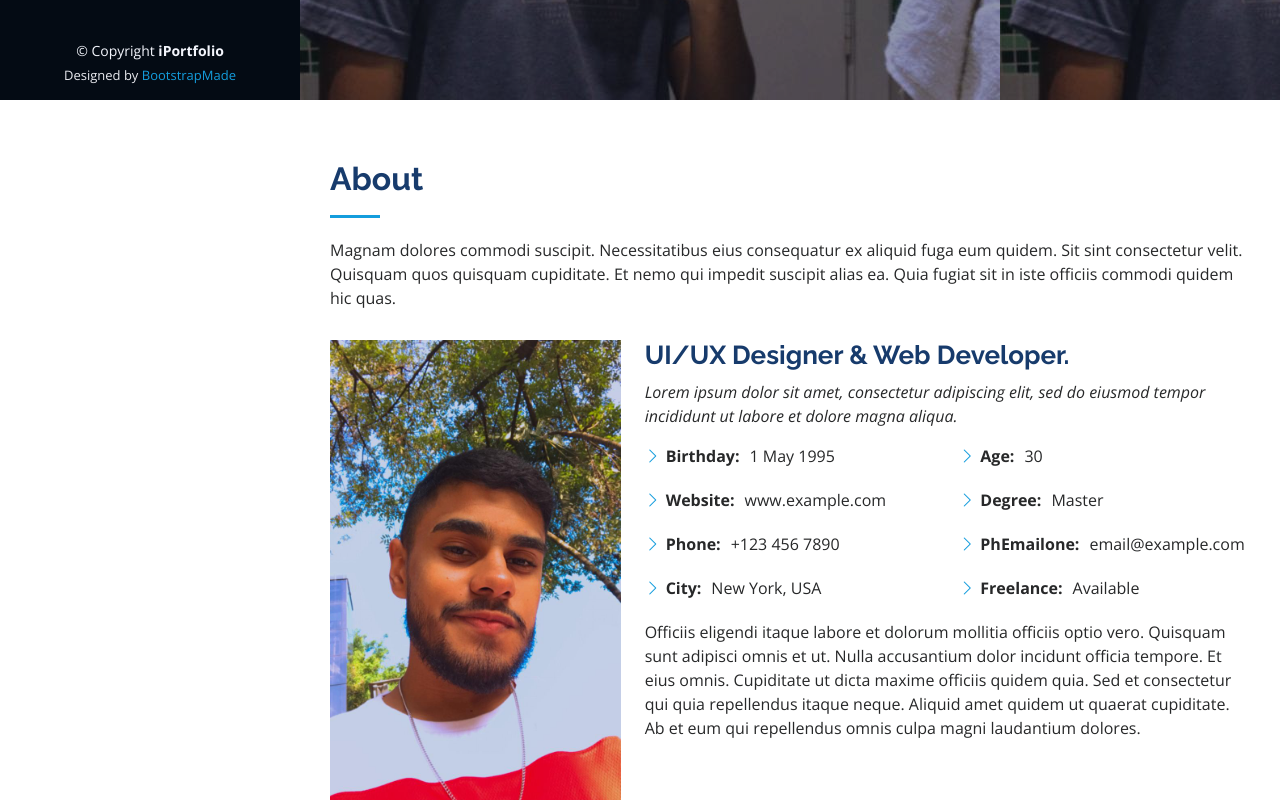
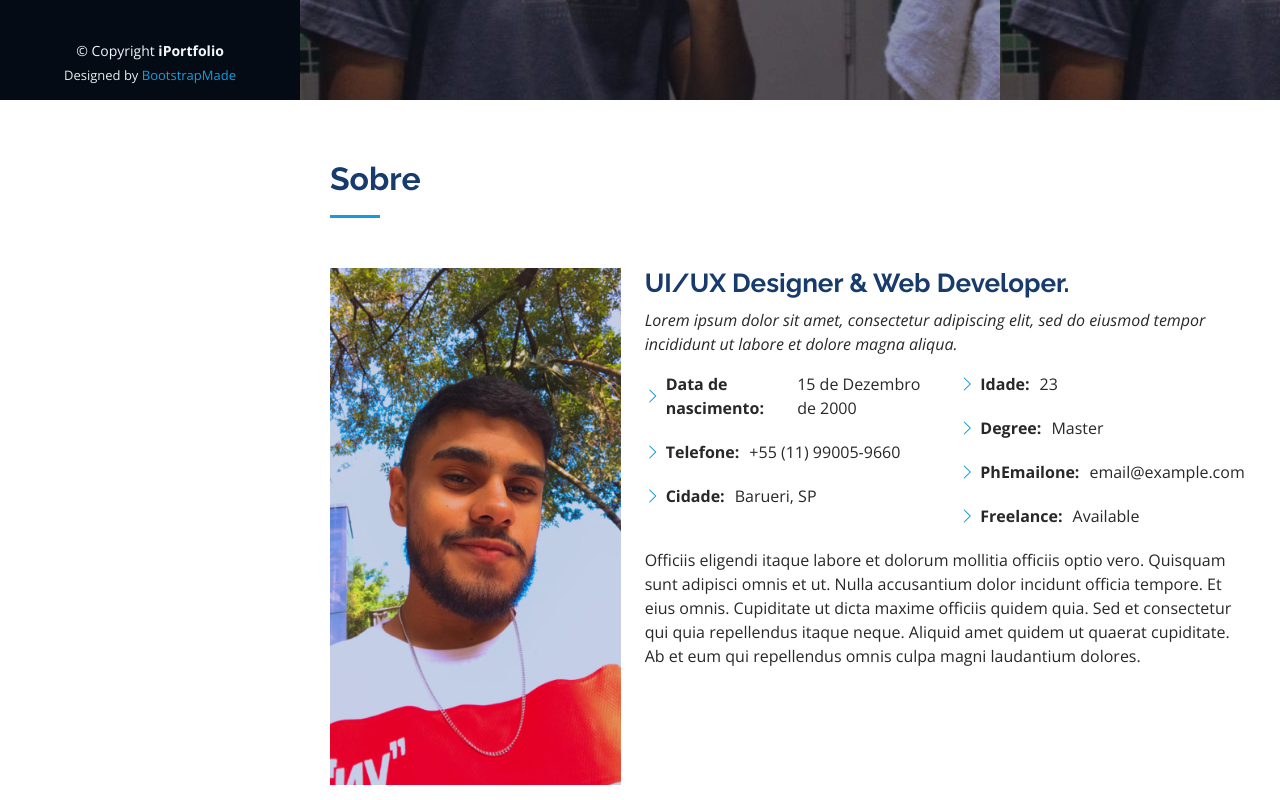
Before and after one commit to GoldenN09/portfolio, a plain HTML site: page index.html in a window 1280 px wide. Shown: the part 700-1500 px from the top of the page. Drawn offline with nearby package versions, Linux system fonts and the light colour scheme.

Commit message:
Atualização da sessão sobre

```diff
--- a/index.html
+++ b/index.html
@@ -84,8 +84,7 @@
       <div class="container">
 
         <div class="section-title">
-          <h2>About</h2>
-          <p>Magnam dolores commodi suscipit. Necessitatibus eius consequatur ex aliquid fuga eum quidem. Sit sint consectetur velit. Quisquam quos quisquam cupiditate. Et nemo qui impedit suscipit alias ea. Quia fugiat sit in iste officiis commodi quidem hic quas.</p>
+          <h2>Sobre</h2>
         </div>
 
         <div class="row">
@@ -101,15 +100,14 @@
             <div class="row">
               <div class="col-lg-6">
                 <ul>
-                  <li><i class="bi bi-chevron-right"></i> <strong>Birthday:</strong> <span>1 May 1995</span></li>
-                  <li><i class="bi bi-chevron-right"></i> <strong>Website:</strong> <span>www.example.com</span></li>
-                  <li><i class="bi bi-chevron-right"></i> <strong>Phone:</strong> <span>+123 456 7890</span></li>
-                  <li><i class="bi bi-chevron-right"></i> <strong>City:</strong> <span>New York, USA</span></li>
+                  <li><i class="bi bi-chevron-right"></i> <strong>Data de nascimento:</strong> <span>15 de Dezembro de 2000</span></li>
+                  <li><i class="bi bi-chevron-right"></i> <strong>Telefone:</strong> <span>+55 (11) 99005-9660</span></li>
+                  <li><i class="bi bi-chevron-right"></i> <strong>Cidade:</strong> <span>Barueri, SP</span></li>
                 </ul>
               </div>
               <div class="col-lg-6">
                 <ul>
-                  <li><i class="bi bi-chevron-right"></i> <strong>Age:</strong> <span>30</span></li>
+                  <li><i class="bi bi-chevron-right"></i> <strong>Idade:</strong> <span>23</span></li>
                   <li><i class="bi bi-chevron-right"></i> <strong>Degree:</strong> <span>Master</span></li>
                   <li><i class="bi bi-chevron-right"></i> <strong>PhEmailone:</strong> <span>email@example.com</span></li>
                   <li><i class="bi bi-chevron-right"></i> <strong>Freelance:</strong> <span>Available</span></li>
```
